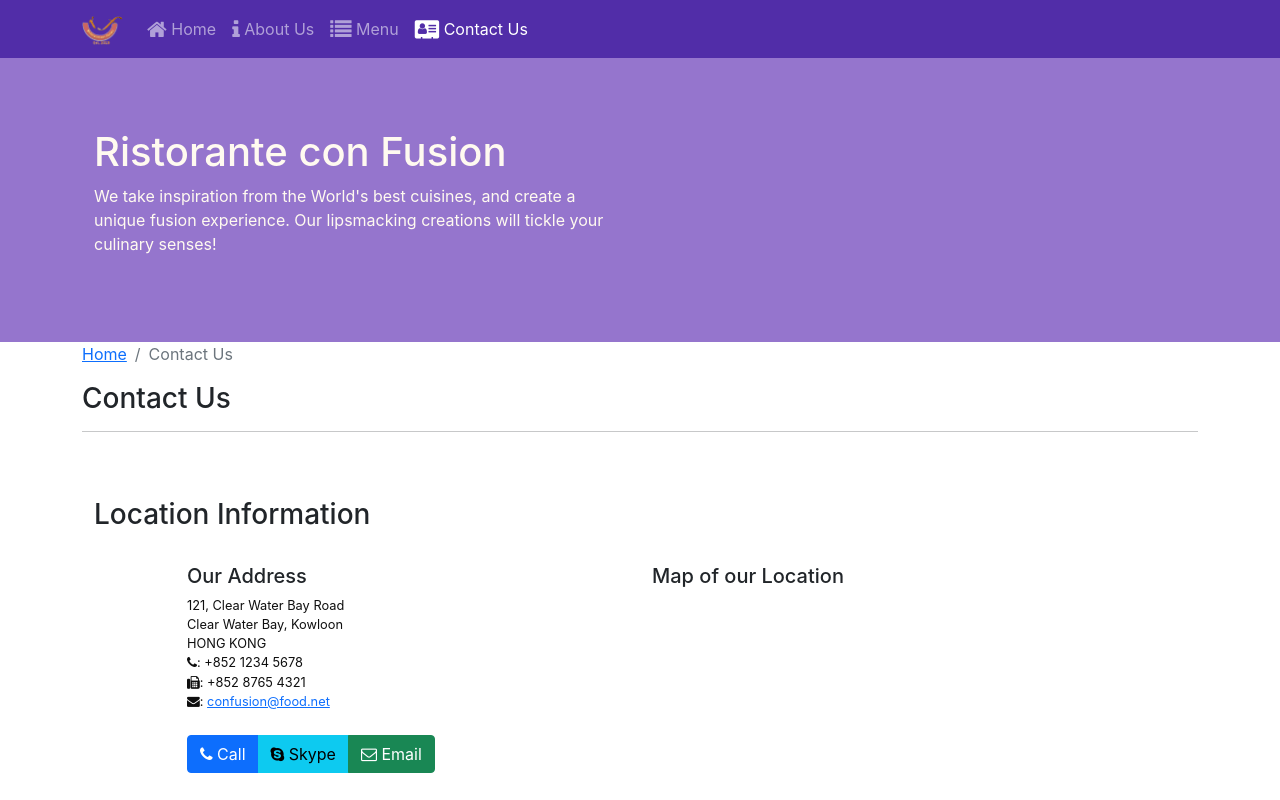
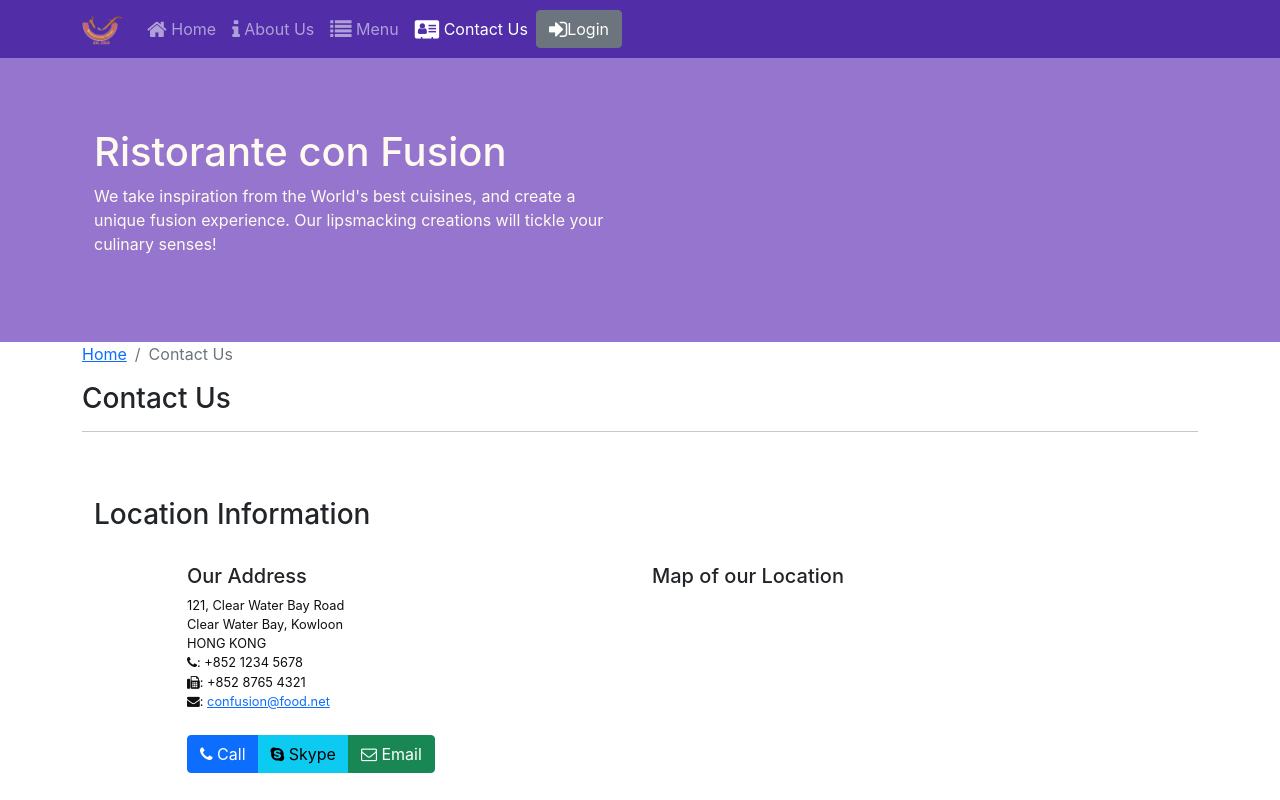
Before and after one commit to TheApurvJindal/Reastaurant-website, a React (Create React App) app: page /contactus in a window 1280 px wide. Shown: the top 800 px of the page. Built offline with nearby package versions, Linux system fonts and the light colour scheme.

Commit message:
Uncontrolled Form

```diff
--- a/src/components/HeaderComponent.js
+++ b/src/components/HeaderComponent.js
@@ -1,4 +1,6 @@
-import { Nav, Navbar, NavbarBrand, NavbarToggler, Collapse, NavItem, Jumbotron } from 'reactstrap';
+import { Navbar, NavbarBrand, Nav, NavbarToggler, Collapse, NavItem, Jumbotron,
+    Button, Modal, ModalHeader, ModalBody,
+    Form, FormGroup, Input, Label } from 'reactstrap'
 import { NavLink } from 'react-router-dom';
 import React, {Component} from "react";
 
@@ -9,10 +11,15 @@
     constructor(props) {
         super(props);
 
+
+        this.state = {
+          isNavOpen: false,
+          isModalOpen: false
+        };
         this.toggleNav = this.toggleNav.bind(this);
-        this.state = {
-          isNavOpen: false
-        };
+        this.toggleNodal =this.toggleNodal.bind(this);
+        this.handleLogin =this.handleLogin.bind(this);
+
       }
 
       toggleNav() {
@@ -21,10 +28,23 @@
         });
       }
 
+      toggleNodal(){
+        this.setState({
+            isModalOpen: !this.state.isModalOpen
+          });
+      }
+
+      handleLogin(event) {
+        this.toggleModal();
+        alert("Username: " + this.username.value + " Password: " + this.password.value + " Remember: " + this.remember.checked);
+        event.preventDefault();
+
+    }
+
     render() {
         return(
-            <div>
-                <Navbar dark expand="md">
+            <React.Fragment >
+                <Navbar dark expand="md ">
                     <div className="container">
                         <NavbarToggler onClick={this.toggleNav} />
                         <NavbarBrand className="mr-auto" href="/"><img src='assets/images/logo.png' height="30" width="41" alt='Ristorante Con Fusion' /></NavbarBrand>
@@ -43,9 +63,19 @@
                                     <NavLink className="nav-link" to='/contactus'><span className="fa fa-address-card fa-lg"></span> Contact Us</NavLink>
                                 </NavItem>
                                 </Nav>
+                            <Nav className="ml-auto" navbar>
+                                <NavItem>
+                                    <Button onClick={this.toggleNodal} >
+                                        <span className=" fa fa-sign-in fa-lg">
+                                        </span>
+                                        Login
+                                    </Button>
+                                </NavItem>
+                            </Nav>
                         </Collapse>
                     </div>
                 </Navbar>
+
                 <Jumbotron>
                     <div className="container">
                         <div className="row row-header">
@@ -56,7 +86,38 @@
                         </div>
                     </div>
                 </Jumbotron>
-            </div>
+                <Modal isOpen={this.state.isModalOpen} toggle={this.toggleModal}>
+
+                    <ModalHeader toggle={this.toggleModal}>
+                        Login
+                    </ModalHeader>
+                    <ModalBody>
+                    <Form onSubmit={this.handleLogin}>
+                            <FormGroup>
+                                <Label htmlFor="username">Username</Label>
+                                <Input type="text" id="username" name="username"
+                                    innerRef={(input) => this.username = input} />
+                            </FormGroup>
+                            <FormGroup>
+                                <Label htmlFor="password">Password</Label>
+                                <Input type="password" id="password" name="password"
+                                    innerRef={(input) => this.password = input}  />
+                            </FormGroup>
+                            <FormGroup check>
+                                <Label check>
+                                    <Input type="checkbox" name="remember"
+                                    innerRef={(input) => this.remember = input}  />
+                                    Remember me
+                                </Label>
+                            </FormGroup>
+                            <Button type="submit" value="submit" color="primary">Login</Button>
+                        </Form>
+
+                    </ModalBody>
+
+                </Modal>
+            </React.Fragment>
+
         );
     }
 }
```
Lines whose indentation alone changed are shown as unchanged.
